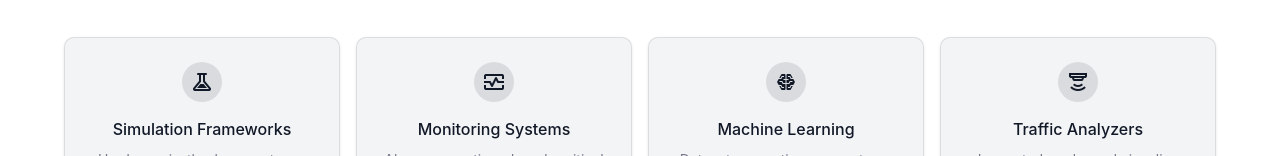
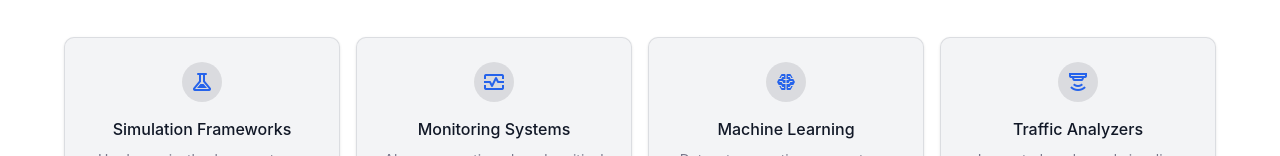
Before and after one commit to gitubo/bixit-landing-page, a website: page public/index.html in a window 1280 px wide. Shown: the part 644-800 px from the top of the page. Drawn offline with nearby package versions, Linux system fonts and the light colour scheme; no server answers.

Commit message:
Update style.css

```diff
--- a/public/style.css
+++ b/public/style.css
@@ -486,3 +486,7 @@ footer a:hover {
   'GRAD' 0,
   'opsz' 24
 }
+
+.material-symbols-outlined {
+  color: var(--primary);
+}
```
